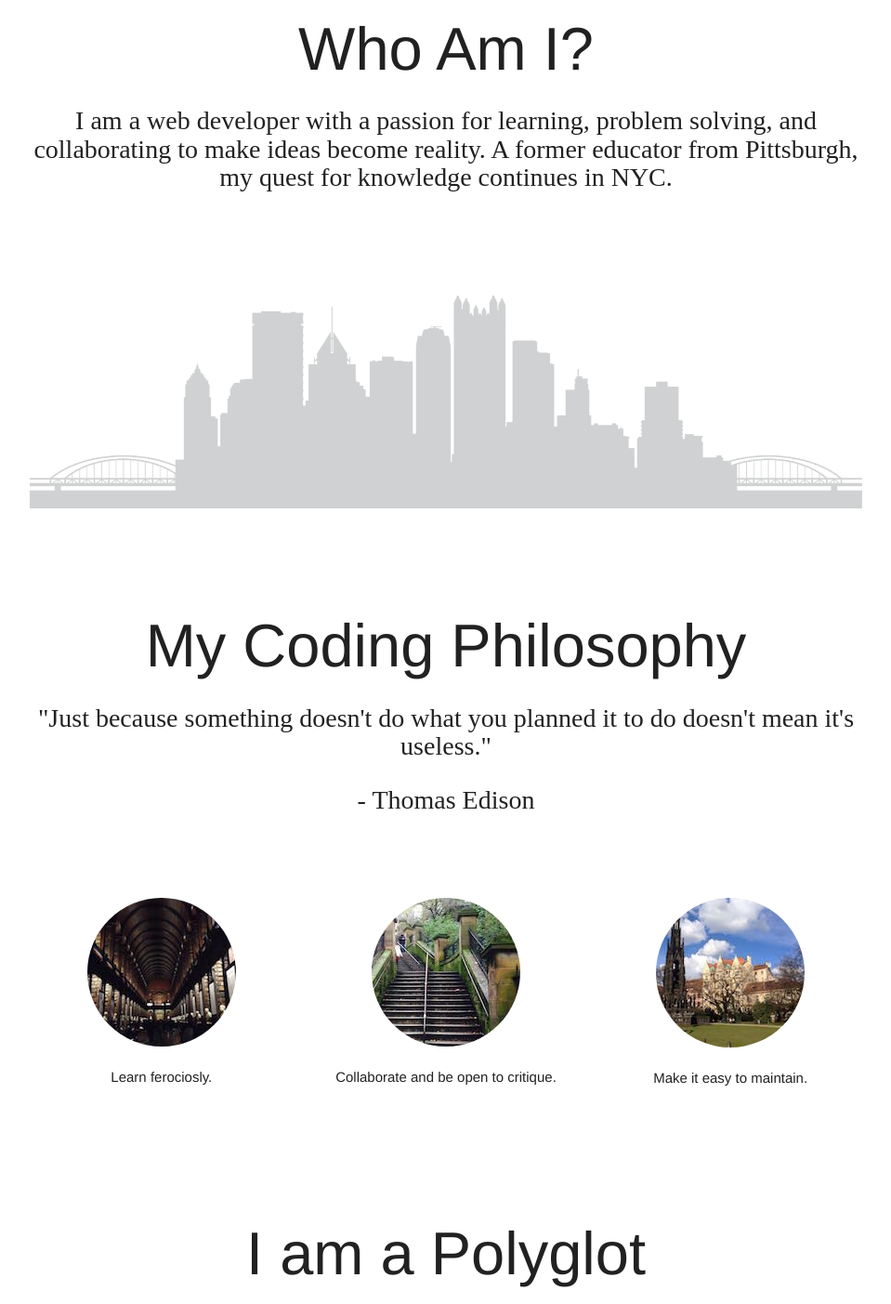
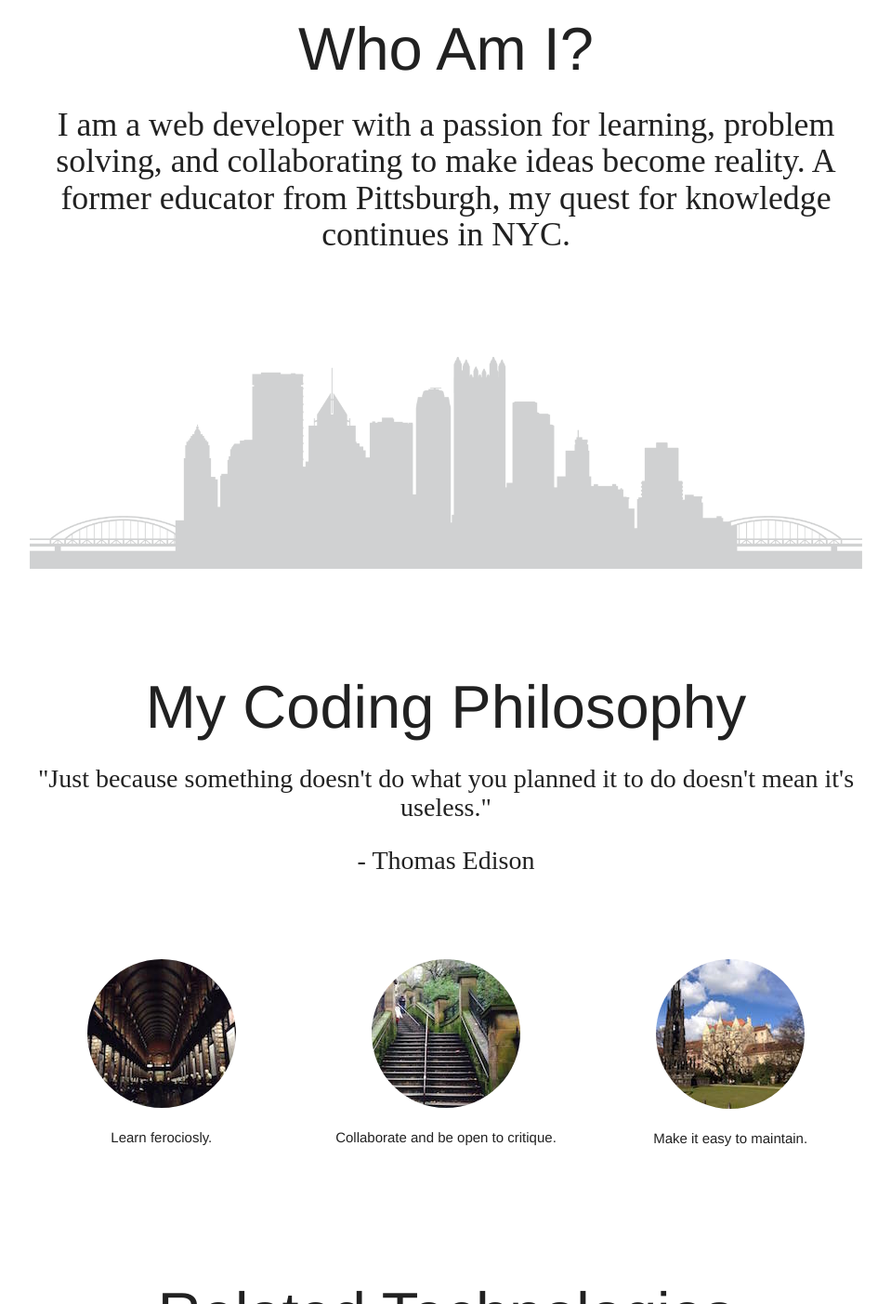
Before and after one commit to kristynrb/kristynrb.github.io, a plain HTML site: page index.html in a window 1280 px wide. Shown: the part 690-2093 px from the top of the page at 93% size, without its empty margins (160-1119 px from the left). Drawn offline with nearby package versions, Linux system fonts and the light colour scheme.

Commit message:
changed the name of two sections

```diff
--- a/index.html
+++ b/index.html
@@ -38,7 +38,7 @@
     <div class="container">
       <div class="section" id="header">
         <h1>Who Am I?</h1>
-        <h2>I am a web developer with a passion for learning, problem solving, and collaborating to make ideas become reality. A former educator from Pittsburgh, my quest for knowledge continues in NYC.</h2>
+        <h2 id="about_me">I am a web developer with a passion for learning, problem solving, and collaborating to make ideas become reality. A former educator from Pittsburgh, my quest for knowledge continues in NYC.</h2>
         <div><img id="pittsburgh" class="responsive-img" src="views/skyline-pittsburgh.png"></div>
       </div>
     </div>
@@ -72,7 +72,7 @@
   <div class="center-align">
     <div class="container">
       <div class="section" id="header">
-        <h1>I am a Polyglot</h1>
+        <h1>Related Technologies</h1>
 
         <div class="row">
           <div class="col s6 m3 l3">
@@ -162,6 +162,7 @@
             <a href="http://codepen.io/kristynrb" target="_blank"><i class="fa fa-codepen fa-5x"></i></a>
           </div>
         </div>
+        <div hidden id="kristyn"><a href="#about"><img src="views/KBweb.jpeg" class="responsive-img"/></a></div>
       </div>
     </div>
   </div>
```
